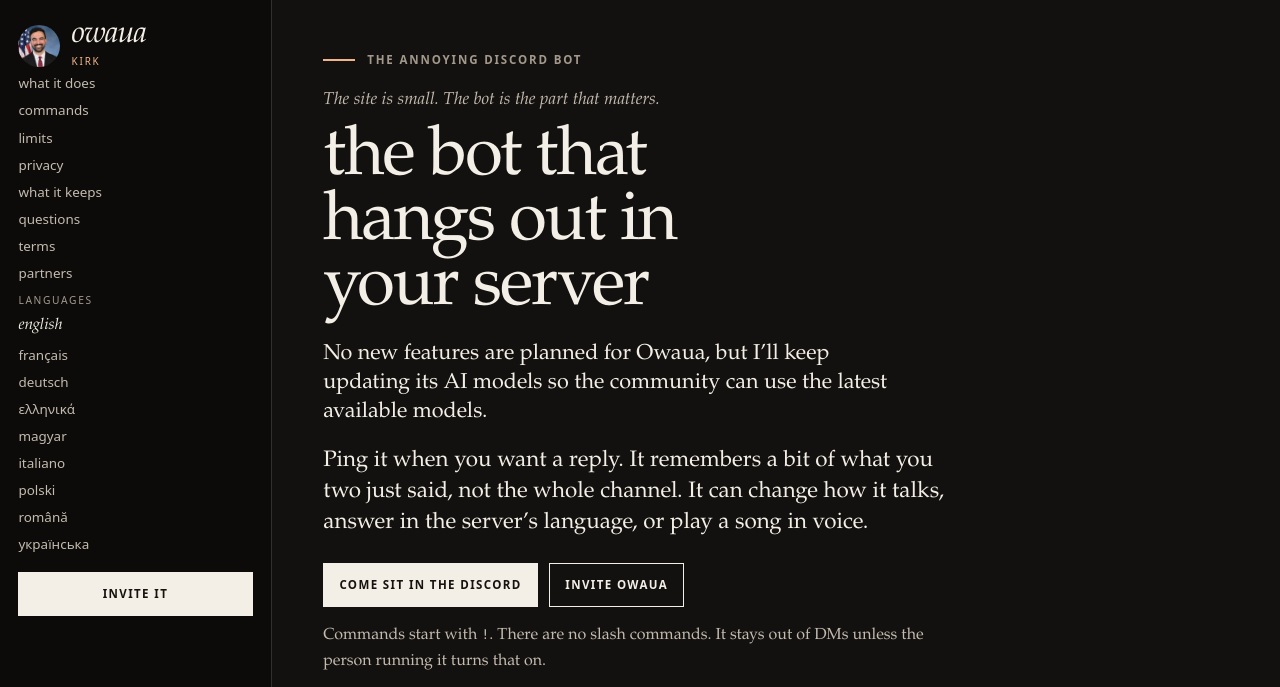
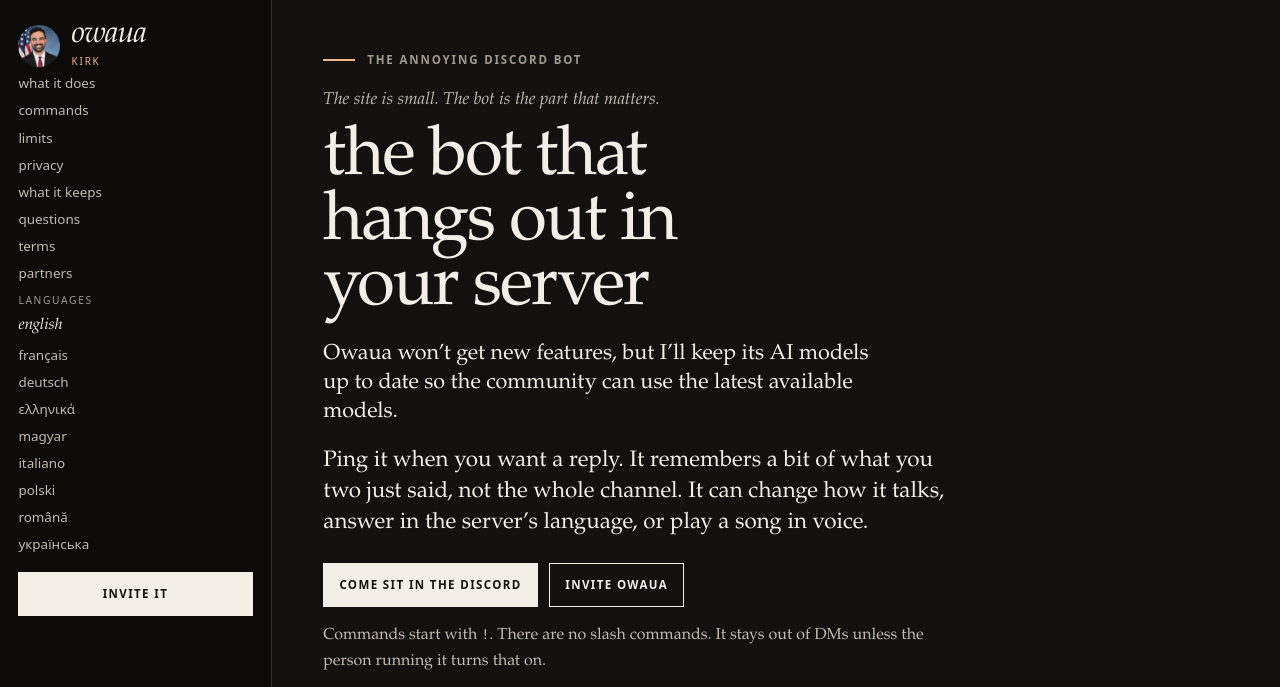
Before and after one commit to zeousky/owaua.com, a plain HTML site: page site/kirk/index.html in a window 1280 px wide. Shown: the top 687 px of the page. Drawn offline with Linux system fonts and the light colour scheme.

Commit message:
Clarify English model support notice

```diff
--- a/site/kirk/index.html
+++ b/site/kirk/index.html
@@ -74,7 +74,7 @@
 <p class="kicker">the annoying discord bot</p>
 <p class="epigraph">The site is small. The bot is the part that matters.</p>
 <h1>the bot that hangs out in your server</h1>
-<p class="status">No new features are planned for Owaua, but I’ll keep updating its AI models so the community can use the latest available models.</p>
+<p class="status">Owaua won’t get new features, but I’ll keep its AI models up to date so the community can use the latest available models.</p>
 <p class="lede">Ping it when you want a reply. It remembers a bit of what you two just said, not the whole channel. It can change how it talks, answer in the server’s language, or play a song in voice.</p>
 <div class="actions">
 <a class="btn" href="https://discord.gg/CNbpwtE9HS">come sit in the Discord</a>
```
Also changed, not shown: site/index.html (+1 -1 lines).
